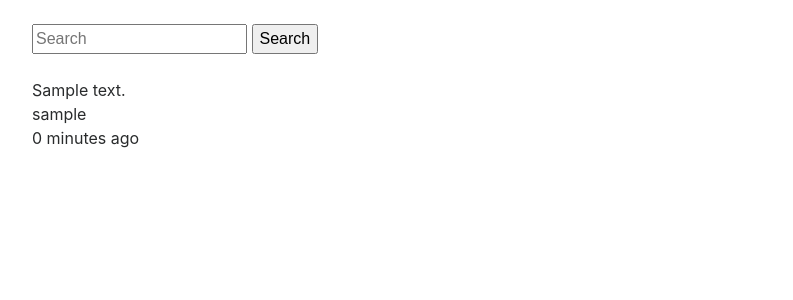
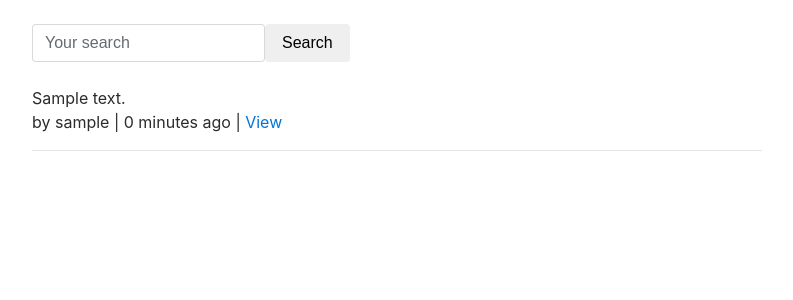
Before and after one commit to dubirajara/tweetme-django, a Django app: template tweetme/tweets/templates/tweets/tweet_list.html in a window 1280 px wide. Shown: the top 300 px of the page, without its empty margins (53-846 px from the left). Run offline with Django 3.2, Linux system fonts and the light colour scheme; the template is opened without the code that fills it: values that come from a table or form of the project are taken from there, others are empty; tables that the repository leaves empty hold one stand-in row (values such as "Sample post"); parts of the project's set-up code (start-up, migrations or seed data) failed here and were passed over; some libraries are stand-ins or nearby versions.

Commit message:
add bootstrap media object for list view

```diff
--- a/tweetme/tweets/templates/tweets/search_form.html
+++ b/tweetme/tweets/templates/tweets/search_form.html
@@ -1,5 +1,11 @@
 <br>
-<form method='GET' action='{% url "tweet:list" %}'>
-    <input type='text' name='q' placeholder='Search' value='{{ request.GET.q }}'/>
-    <input type='submit' value='Search'/>
+<div class="row">
+    <div class="col-sm-12 text-center">
+<form class="form-inline" method='GET' action='{% url "tweet:list" %}'>
+    <div class="form-group">
+    <input class="form-control" name='q' placeholder='Your search' value='{{ request.GET.q }}'/>
+    </div>
+    <input class="btn btn-default" type='submit' value='Search'/>
 </form>
+</div>
+</div>
--- a/tweetme/tweets/templates/tweets/tweet_list.html
+++ b/tweetme/tweets/templates/tweets/tweet_list.html
@@ -4,12 +4,27 @@
 
 
 {% block content %}
-{% include "tweets/search_form.html" %}<br/>
 
+<div class="row">
+    <div class="col-sm-8 col-sm-offset-2">
+    {% include "tweets/search_form.html" %}<br/>
 {% for object in object_list %}
-    <p>{{ object.content }}<br/>
-    {{ object.user }}<br/>
-    {{ object.timestamp|timesince }} ago</p><br/><br/>
+    <div class="media">
+    <div class="media-left">
+        <a href="#">
+            {% if object.image %}
+     <img class="media-object" src="..." alt="...">
+        {% endif %}
+        </a>
+    </div>
+    <div class="media-body">
+        {{ object.content }}<br/>
+        by {{ object.user }} |
+    {{ object.timestamp|timesince }} ago | <a href="{{ object.get_absolute_url }}">View</a>
+    </div>
+</div>
+    <hr/>
+
 {% empty %}
     {% if request.GET.q %}
      <p>No tweets found.</p>
@@ -18,4 +33,7 @@
     {% endif %}
 {% endfor %}
 
+    </div>
+    </div>
+
 {% endblock content %}
```
